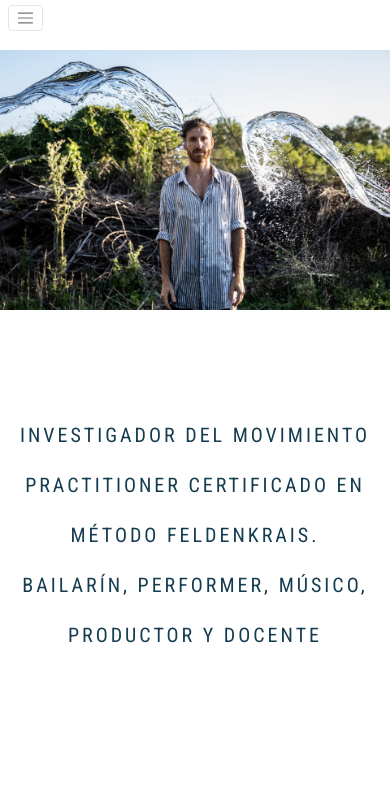
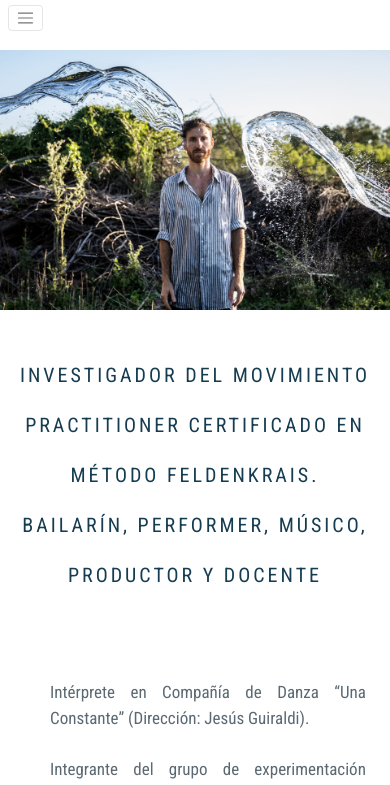
Before and after one commit to Lilufei85/website-adam-feiguin, a website: page pages/sobremi.html in a window 390 px wide. Shown: the top 785 px of the page. Drawn offline with nearby package versions, Linux system fonts and the light colour scheme; a web font is replaced by a local one.

Commit message:
achiqué row gap en bio

```diff
--- a/scss/layout/_media-mobile.scss
+++ b/scss/layout/_media-mobile.scss
@@ -85,8 +85,10 @@
 
     /*REGLAS ESPECIALES SOBRE MI - MOBILE*/
     .container-bio { /***  F L E X B O X  ***/
-        row-gap: 100px;
+        row-gap: 40px;
+        margin-top: 5px;
     }
+
     .foto-bio {
         margin-top: 20px;
         margin-bottom: 0px;
@@ -117,6 +119,7 @@
     .bio-3 {
         width: 90%;
     }
+
     /*fin reglas especiales sobre-mi - MOBILE */
 
 
```
Also changed, not shown: css/style.css.
